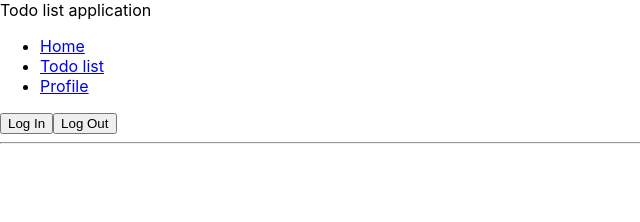
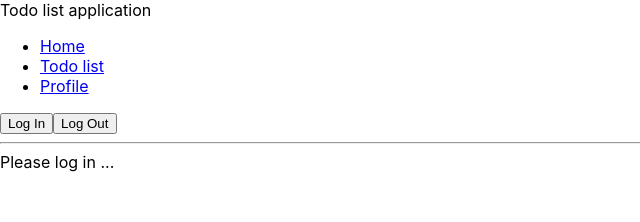
Before and after one commit to loicj1988/todo-front, a React (Create React App) app: page /profile in a window 1280 px wide. Shown: the top 222 px of the page, without its empty margins (0-640 px from the left). Built offline with nearby package versions, Linux system fonts and the light colour scheme.

Commit message:
fix profile username

```diff
--- a/src/pages/ProfilePage.tsx
+++ b/src/pages/ProfilePage.tsx
@@ -1,8 +1,12 @@
-import React from 'react';
+import React, { useEffect } from 'react';
 import { useAuth0, User } from '@auth0/auth0-react';
 
+interface TodoUser extends User {
+  username?: string;
+}
+
 export default function ProfilePage() {
-  const { user, isAuthenticated, isLoading } = useAuth0<User>();
+  const { user, isAuthenticated, isLoading } = useAuth0<TodoUser>();
 
   if (isLoading) {
     return <div>Loading ...</div>;
@@ -10,11 +14,11 @@ export default function ProfilePage() {
 
   return (
     <>
-      {isAuthenticated && 'Please log in ...'}
+      {!isAuthenticated && 'Please log in ...'}
       {isAuthenticated && (
         <div>
           <img src={user?.picture} alt={user?.name} />
-          <h2>{user?.name}</h2>
+          <h2>Welcome {user?.username}</h2>
           <p>{user?.email}</p>
         </div>
       )}
```
